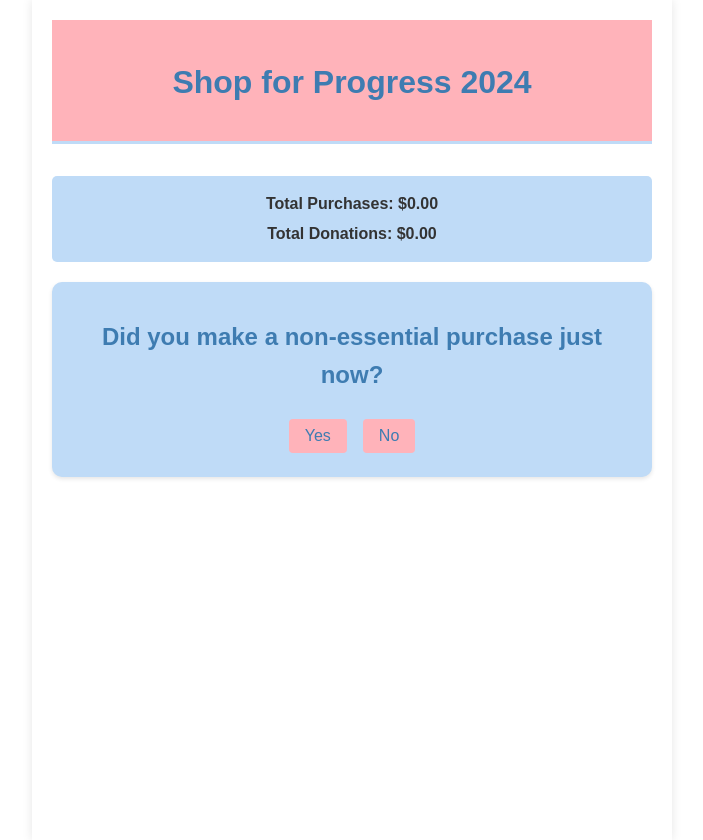
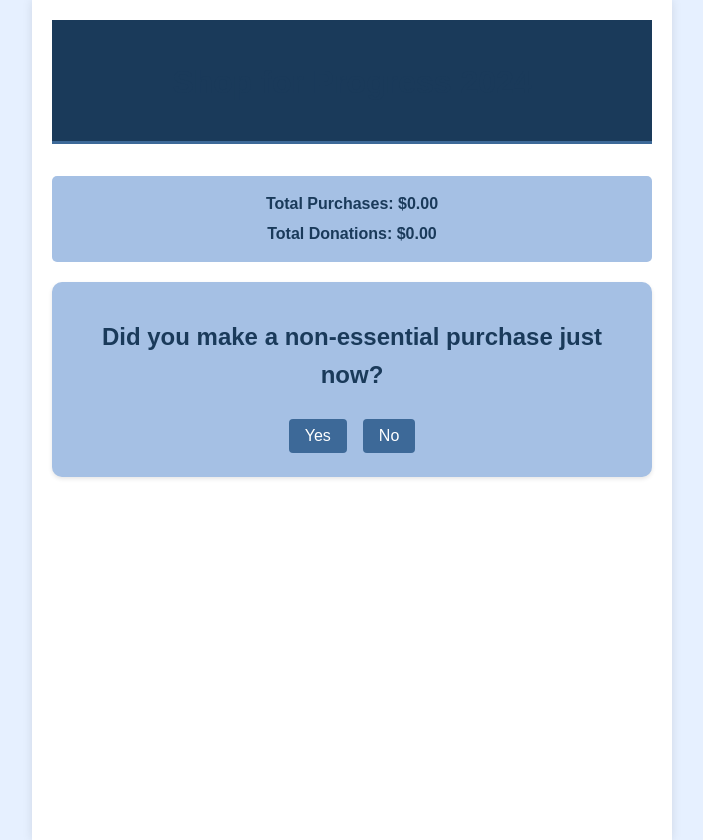
Before and after one commit to buko-juice/SpendForProgress, a React (Create React App) app: page / in a window 1280 px wide. Shown: the whole page, without its empty margins (288-991 px from the left). Built offline with nearby package versions, Linux system fonts and the light colour scheme.

Commit message:
Update color scheme to shades of blue

```diff
--- a/src/App.css
+++ b/src/App.css
@@ -1,8 +1,9 @@
 :root {
-  --pastel-red: #FFB3BA;
-  --pastel-white: #FFFFFF;
-  --pastel-blue: #BFDBF7;
-  --dark-blue: #3E7CB1;
+  --dark-blue: #1a3a5a;
+  --medium-blue: #3d6998;
+  --pastel-blue: #a5c0e4;
+  --light-blue: #e6f0ff;
+  --white: #ffffff;
   --text-color: #333333;
 }
 
@@ -10,7 +11,7 @@ body {
   font-family: 'Arial', sans-serif;
   line-height: 1.6;
   color: var(--text-color);
-  background-color: var(--pastel-white);
+  background-color: var(--light-blue);
   margin: 0;
   padding: 0;
 }
@@ -19,18 +20,18 @@ body {
   max-width: 600px;
   margin: 0 auto;
   padding: 20px;
-  background-color: var(--pastel-white);
+  background-color: var(--white);
   box-shadow: 0 0 10px rgba(0, 0, 0, 0.1);
   min-height: 100vh;
 }
 
 .app-header {
-  background-color: var(--pastel-red);
-  color: var(--dark-blue);
+  background-color: var(--dark-blue);
+  color: var(--white);
   text-align: center;
   padding: 1rem;
   margin-bottom: 2rem;
-  border-bottom: 3px solid var(--pastel-blue);
+  border-bottom: 3px solid var(--medium-blue);
 }
 
 h1, h2, h3 {
@@ -51,14 +52,14 @@ input {
   width: calc(100% - 1rem);
   padding: 0.5rem;
   margin-bottom: 1rem;
-  border: 2px solid var(--pastel-red);
+  border: 2px solid var(--medium-blue);
   border-radius: 4px;
   font-size: 1rem;
 }
 
 button {
-  background-color: var(--pastel-red);
-  color: var(--dark-blue);
+  background-color: var(--medium-blue);
+  color: var(--white);
   padding: 0.5rem 1rem;
   border: none;
   border-radius: 4px;
@@ -70,7 +71,6 @@ button {
 
 button:hover {
   background-color: var(--dark-blue);
-  color: var(--pastel-white);
 }
 
 ul {
@@ -80,19 +80,19 @@ ul {
 
 li {
   margin-bottom: 0.5rem;
-  background-color: var(--pastel-white);
+  background-color: var(--white);
   padding: 0.5rem;
   border-radius: 4px;
 }
 
 a {
-  color: var(--dark-blue);
+  color: var(--medium-blue);
   text-decoration: none;
   transition: color 0.3s ease;
 }
 
 a:hover {
-  color: var(--pastel-red);
+  color: var(--dark-blue);
   text-decoration: underline;
 }
 
@@ -103,6 +103,7 @@ a:hover {
   margin-bottom: 20px;
   text-align: center;
   font-weight: bold;
+  color: var(--dark-blue);
 }
 
 .totals-summary p {
@@ -112,8 +113,8 @@ a:hover {
 .encouragement-message {
   margin-top: 15px;
   padding: 10px;
-  background-color: var(--pastel-red);
+  background-color: var(--medium-blue);
   border-radius: 5px;
   font-style: italic;
-  color: var(--dark-blue);
+  color: var(--white);
 }
```
